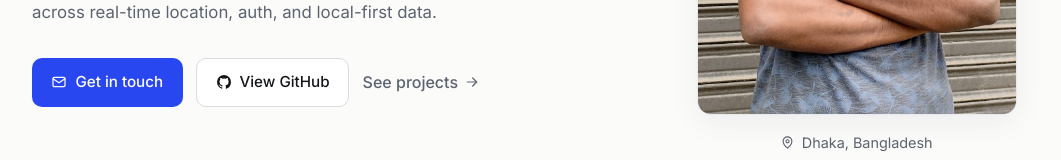
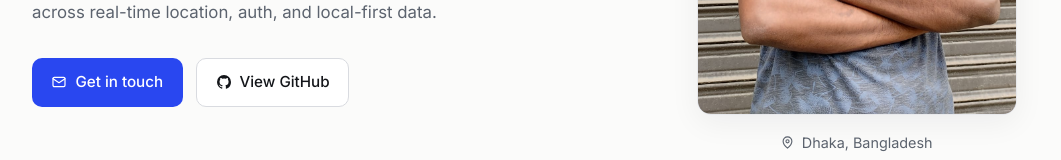
Before and after one commit to anjumArnab/me, a React (Vite) app: page / in a window 1280 px wide. Shown: the part 406-566 px from the top of the page, without its empty margins (108-1169 px from the left). Built offline with nearby package versions, Linux system fonts and the light colour scheme.

Commit message:
see projects section removed

```diff
--- a/src/components/Hero.css
+++ b/src/components/Hero.css
@@ -62,20 +62,6 @@
   align-items: center;
   gap: 0.85rem;
   margin-top: 2rem;
-}
-
-.hero__jump {
-  display: inline-flex;
-  align-items: center;
-  gap: 0.4rem;
-  font-weight: 500;
-  color: var(--muted);
-  transition: color 0.15s ease, gap 0.15s ease;
-}
-
-.hero__jump:hover {
-  color: var(--ink);
-  gap: 0.65rem;
 }
 
 /* Media column */
--- a/src/components/Hero.jsx
+++ b/src/components/Hero.jsx
@@ -1,5 +1,5 @@
 import { profile, links } from '../data/portfolio'
-import { MailIcon, GitHubIcon, ArrowIcon, PinIcon } from './Icons'
+import { MailIcon, GitHubIcon, PinIcon } from './Icons'
 import meImg from '../assets/Me.jpg'
 import './Hero.css'
 
@@ -28,9 +28,6 @@ export default function Hero() {
             <a className="btn btn-ghost" href={links.github} target="_blank" rel="noreferrer">
               <GitHubIcon width={16} height={16} /> View GitHub
             </a>
-            <a className="hero__jump" href="#projects">
-              See projects <ArrowIcon width={16} height={16} />
-            </a>
           </div>
         </div>
 
```
